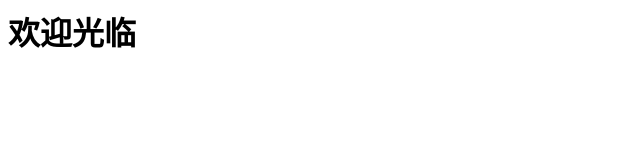
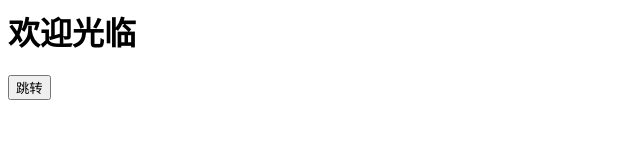
Before and after one commit to yuexiuye/yuexiuye.github.io, a plain HTML site: page index.html in a window 1280 px wide. Shown: the whole page, without its empty margins (0-640 px from the left). Drawn offline with Linux system fonts and the light colour scheme.

Commit message:
Update index.html

```diff
--- a/index.html
+++ b/index.html
@@ -4,5 +4,6 @@
   </head>
   <body>
     <h1>欢迎光临</h1>
+    <button onclick="window.location='ycs.html'">跳转</button>
   </body>
 </html>
```
